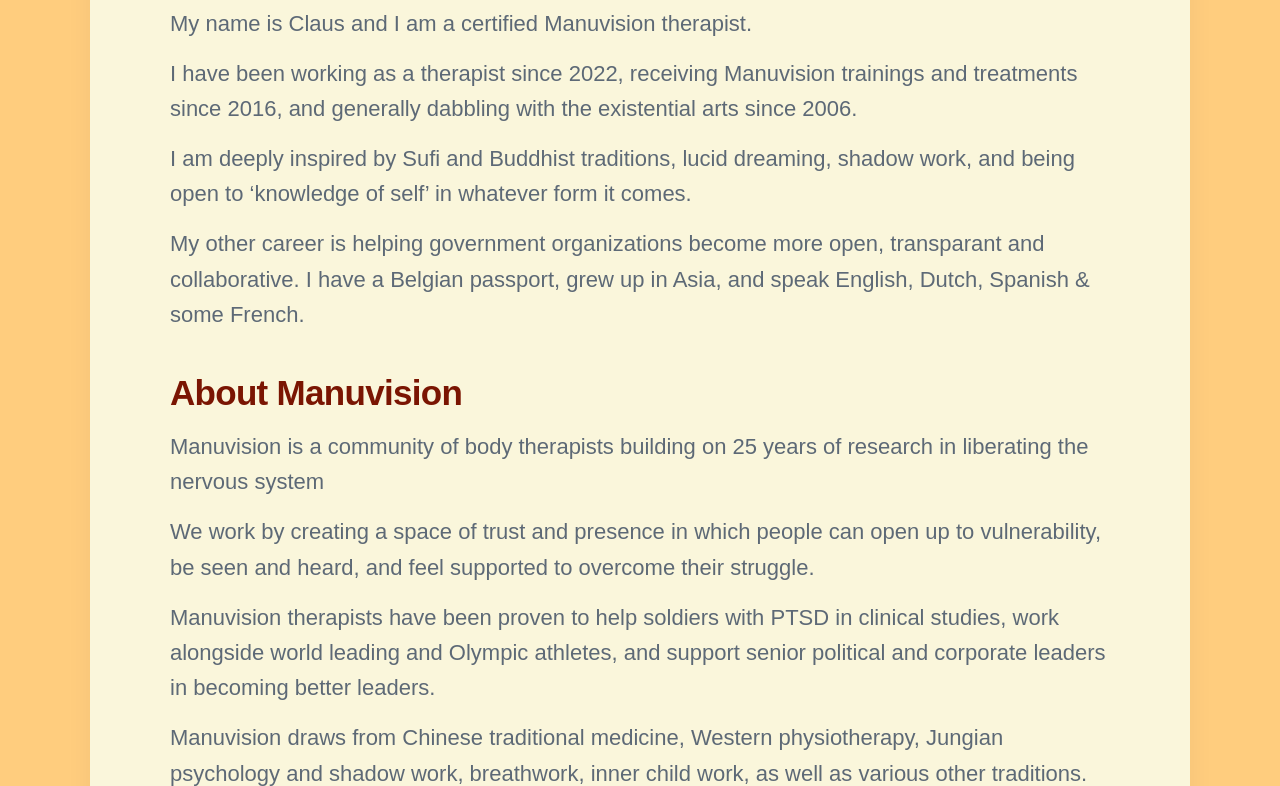
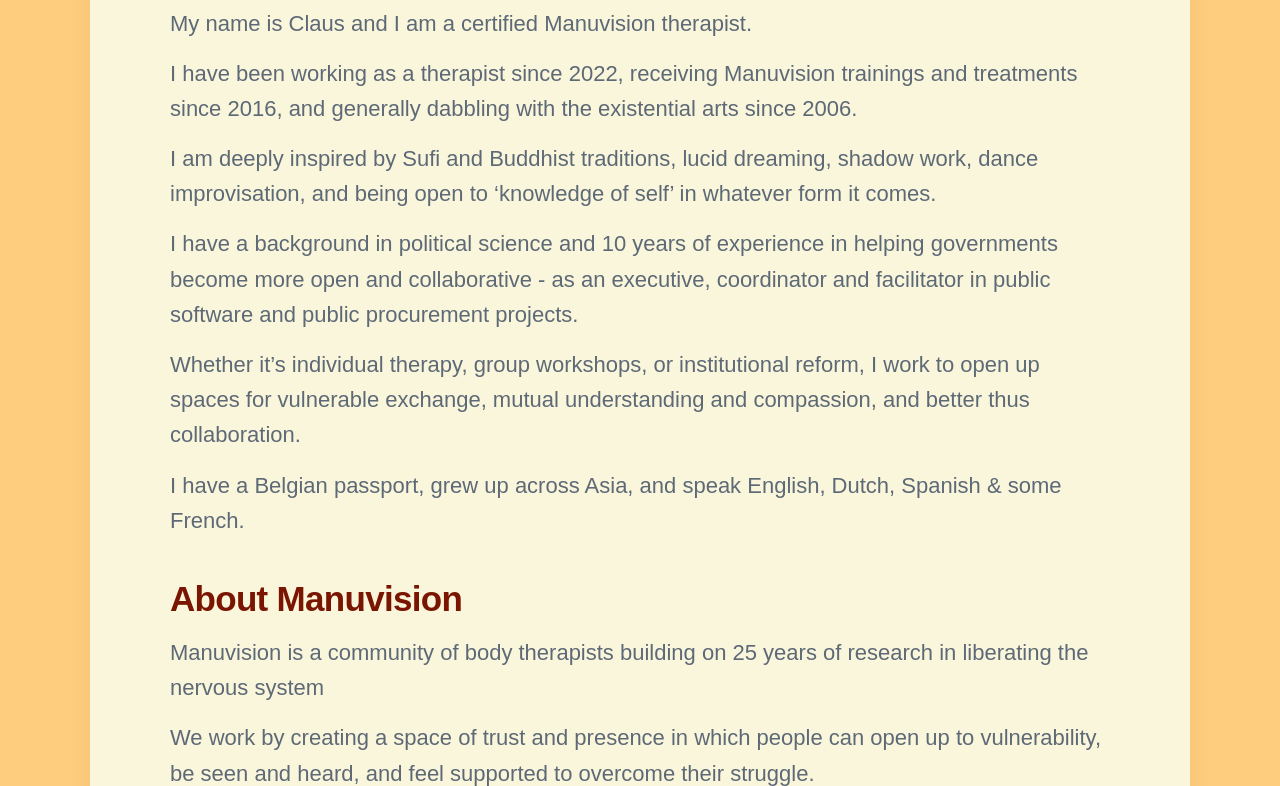
Before and after one commit to threekeytherapy/threekeytherapy.com, a Jekyll site: the page built from _projects/about.md, in a window 1280 px wide and 900 px high, scrolled down 598 px, cut to the strip 114-900 px from the top of the window. Built offline with Jekyll 4.4.1, drawn with Linux system fonts in a browser that asks for light colours; nearby versions of some CDN libraries; some web fonts are replaced.

Commit message:
updates about

```diff
--- a/_projects/about.md
+++ b/_projects/about.md
@@ -11,10 +11,13 @@
 
 I have been working as a therapist since 2022, receiving Manuvision trainings and treatments since 2016, and generally dabbling with the existential arts since 2006.
 
-I am deeply inspired by Sufi and Buddhist traditions, lucid dreaming, shadow work, and being open to 'knowledge of self' in whatever form it comes.
+I am deeply inspired by Sufi and Buddhist traditions, lucid dreaming, shadow work, dance improvisation, and being open to 'knowledge of self' in whatever form it comes.
 
-My other career is helping government organizations become more open, transparant and collaborative.
-I have a Belgian passport, grew up in Asia, and speak English, Dutch, Spanish & some French.
+I have a background in political science and 10 years of experience in helping governments become more open and collaborative - as an executive, coordinator and facilitator in public software and public procurement projects.
+
+Whether it's individual therapy, group workshops, or institutional reform, I work to open up spaces for vulnerable exchange, mutual understanding and compassion, and better thus collaboration.
+
+I have a Belgian passport, grew up across Asia, and speak English, Dutch, Spanish & some French.
 
 ## About Manuvision
 
```
